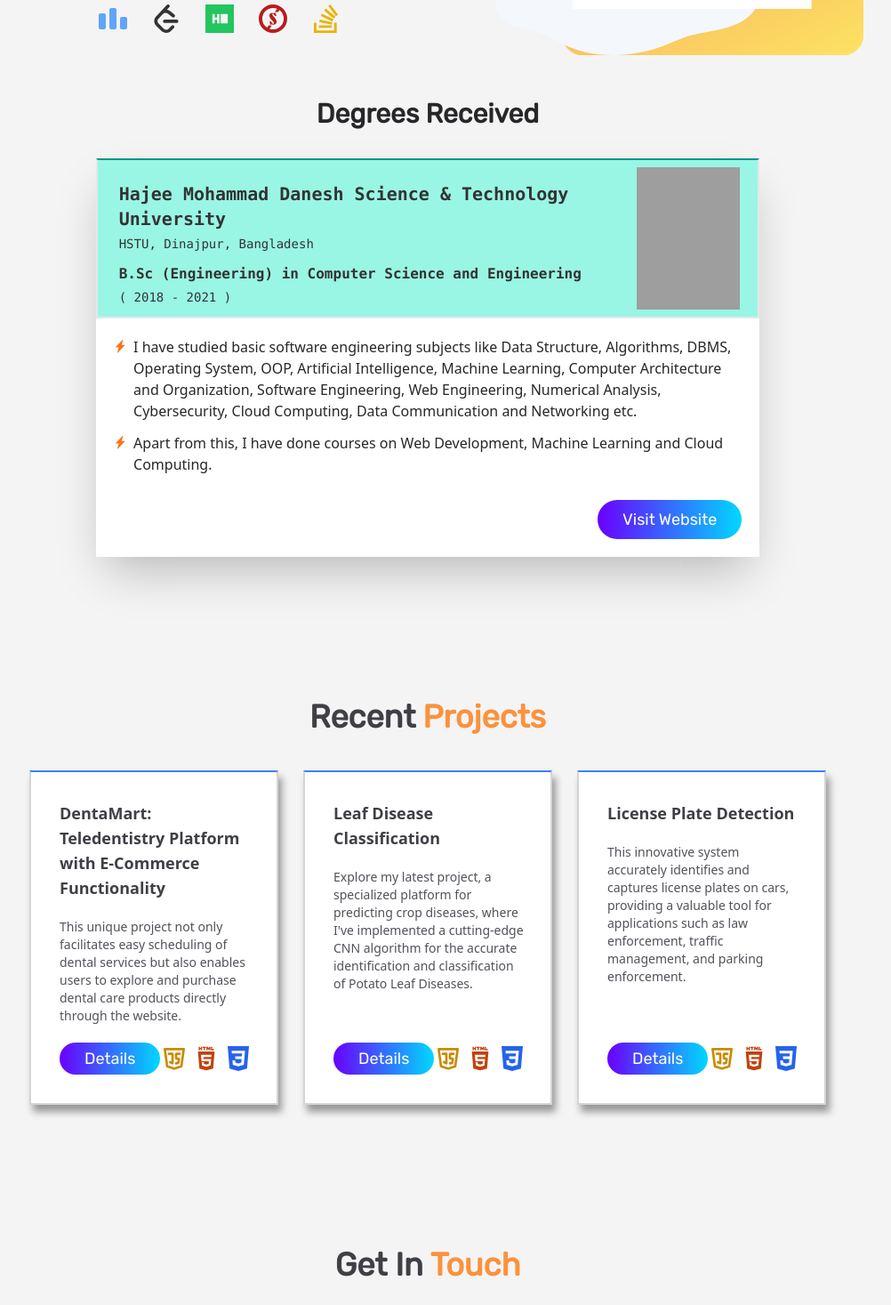
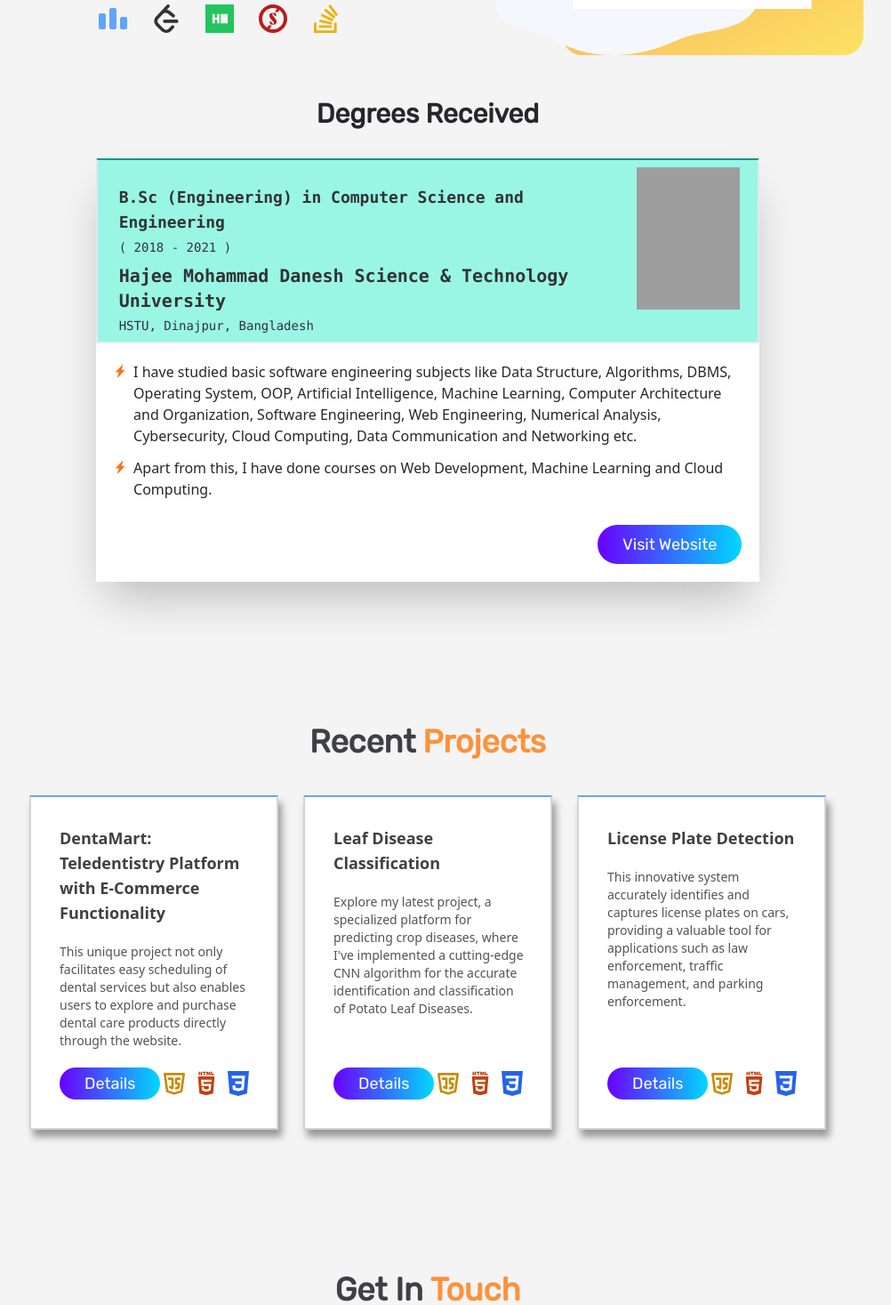
Before and after one commit to mehedialmamun21/my-portfolio, a React (Create React App) app: page / in a window 1280 px wide. Shown: the part 1912-3379 px from the top of the page at 89% size, without its empty margins (159-1161 px from the left). Built offline with nearby package versions, Linux system fonts and the light colour scheme; grey boxes are pictures that could not be loaded.

Commit message:
portfolio updated with report section

```diff
--- a/src/Pages/Education/Education.js
+++ b/src/Pages/Education/Education.js
@@ -64,11 +64,11 @@ const Education = () => {
 
                         <div className='bg-teal-200 border-2 border-t-teal-600 px-10 py-5 lg:pl-6 lg:pr-5 lg:py-2 lg:flex lg:justify-between'>
 
-                            <div className='pt-0 lg:pt-4'>
+                            <div className='pt-0 lg:pt-2'>
+                                <p className='text-md lg:text-lg pt-3 font-semibold font-mono'>B.Sc (Engineering) in Computer Science and Engineering</p>
+                                <p className='text-sm lg:text-sm pt-1 pb-2 font-mono'>( 2018 - 2021 )</p>
                                 <h2 className='text-lg lg:text-xl font-semibold font-mono'>Hajee Mohammad Danesh Science & Technology University</h2>
                                 <p className='text-sm lg:text-sm pt-1 font-mono'>HSTU, Dinajpur, Bangladesh</p>
-                                <p className='text-md lg:text-md pt-3 font-semibold font-mono'>B.Sc (Engineering) in Computer Science and Engineering</p>
-                                <p className='text-sm lg:text-sm pt-1 font-mono'>( 2018 - 2021 )</p>
                             </div>
 
                             <img src="https://i.postimg.cc/JztS8YWT/hstu-logo.png" className='h-2 lg:h-40 w-4/12 lg:w-2/12 invisible lg:visible' alt="" />
--- a/src/Pages/ProjectDetail/ProjectDetail.js
+++ b/src/Pages/ProjectDetail/ProjectDetail.js
@@ -23,17 +23,19 @@ const ProjectDetail = () => {
 
         {
             id: 3,
-            img1: "https://i.postimg.cc/YCYBNBXw/image.png",
-            img2: "https://i.postimg.cc/N01c7vjH/image.png",
-            img3: "https://i.postimg.cc/prHst3fK/image.png"
+            // img1: "https://i.postimg.cc/YCYBNBXw/image.png",
+            // img2: "https://i.postimg.cc/N01c7vjH/image.png",
+            // img3: "https://i.postimg.cc/prHst3fK/image.png"
+
             // name: 'Leaf Disease Classification',
         },
 
         {
             id: 4,
-            img1: "https://i.postimg.cc/5NDW6m0s/Screenshot-2023-06-30-015436.png",
-            img2: "https://i.postimg.cc/8PfMR1pT/Screenshot-2023-06-30-020327.png",
-            img3: "https://i.postimg.cc/SNcfMWfy/Screenshot-2023-06-30-020654.png"
+            // img1: "https://i.postimg.cc/5NDW6m0s/Screenshot-2023-06-30-015436.png",
+            // img2: "https://i.postimg.cc/8PfMR1pT/Screenshot-2023-06-30-020327.png",
+            // img3: "https://i.postimg.cc/SNcfMWfy/Screenshot-2023-06-30-020654.png"
+
             // name: 'License Plate Detection',
         },
 
@@ -53,7 +55,7 @@ const ProjectDetail = () => {
             gitClient: "https://github.com/mehedialmamun21/doctors-portal-website-client-new",
             gitServer: "https://github.com/mehedialmamun21/doctors-portal-website-server",
             liveSite: "https://doctors-portal-a0858.web.app/",
-            projectReport: "https://drive.google.com/file/d/1Av3MzRO8BCIYCI4aLD_qcb5DB0pu7Zgc/view?usp=sharing"
+            projectReport: "https://drive.google.com/file/d/1ftLUmyN9Hl5VOqjo7wbOMqbsxTaKJ9GI/view?usp=sharing"
         },
 
         // {
@@ -109,11 +111,11 @@ const ProjectDetail = () => {
 
                 <a href={liveSite} target='_blank' rel='noreferrer' className='rounded-sm border lg:border border-zinc-500 bg-white mx-5 lg:mx-0 py-2 lg:px-5 lg:py-2 hover:text-orange-500 lg:text-lg text-zinc-800'> <span className='flex justify-center items-center gap-3'><FaExternalLinkAlt size="1rem" /> Live Site Link</span> </a>
 
-                {/* <a href={projectReport} target="_blank" rel="noreferrer" className="rounded-sm border lg:border border-zinc-500 bg-white mx-5 lg:mx-0 py-2 lg:px-5 lg:py-2 hover:text-orange-500 lg:text-lg text-zinc-800">
+                <a href={projectReport} target="_blank" rel="noreferrer" className="rounded-sm border lg:border border-zinc-500 bg-white mx-5 lg:mx-0 py-2 lg:px-5 lg:py-2 hover:text-orange-500 lg:text-lg text-zinc-800">
                     <span className="flex justify-center items-center gap-3">
                         <HiOutlineDocumentReport size="1.4rem" /> Project Report
                     </span>
-                </a> */}
+                </a>
 
             </div>
 
--- a/src/Pages/Projects/Projected.js
+++ b/src/Pages/Projects/Projected.js
@@ -17,7 +17,7 @@ const Projected = ({ project }) => {
 
     return (
 
-        <div class="card lg:card-side border-2 border-t-blue-500 border-zinc-300 rounded-none bg-white shadow-[4.0px_8.0px_8.0px_rgba(0,0,0,0.38)] lg:px-0">
+        <div class="card lg:card-side border-2 border-t-blue-400 border-zinc-300 rounded-none bg-white shadow-[4.0px_8.0px_8.0px_rgba(0,0,0,0.38)] lg:px-0">
             {/* <div class="card lg:card-side border border-zinc-300 rounded-none bg-white shadow-[0_3px_10px_rgb(0,0,0,0.2)] lg:px-0" data-aos="zoom-in-right"> */}
             {/* <div class="card lg:card-side border border-zinc-300 rounded-none bg-white shadow-[0_3px_10px_rgb(0,0,0,0.2)] lg:px-7"> */}
 
```
